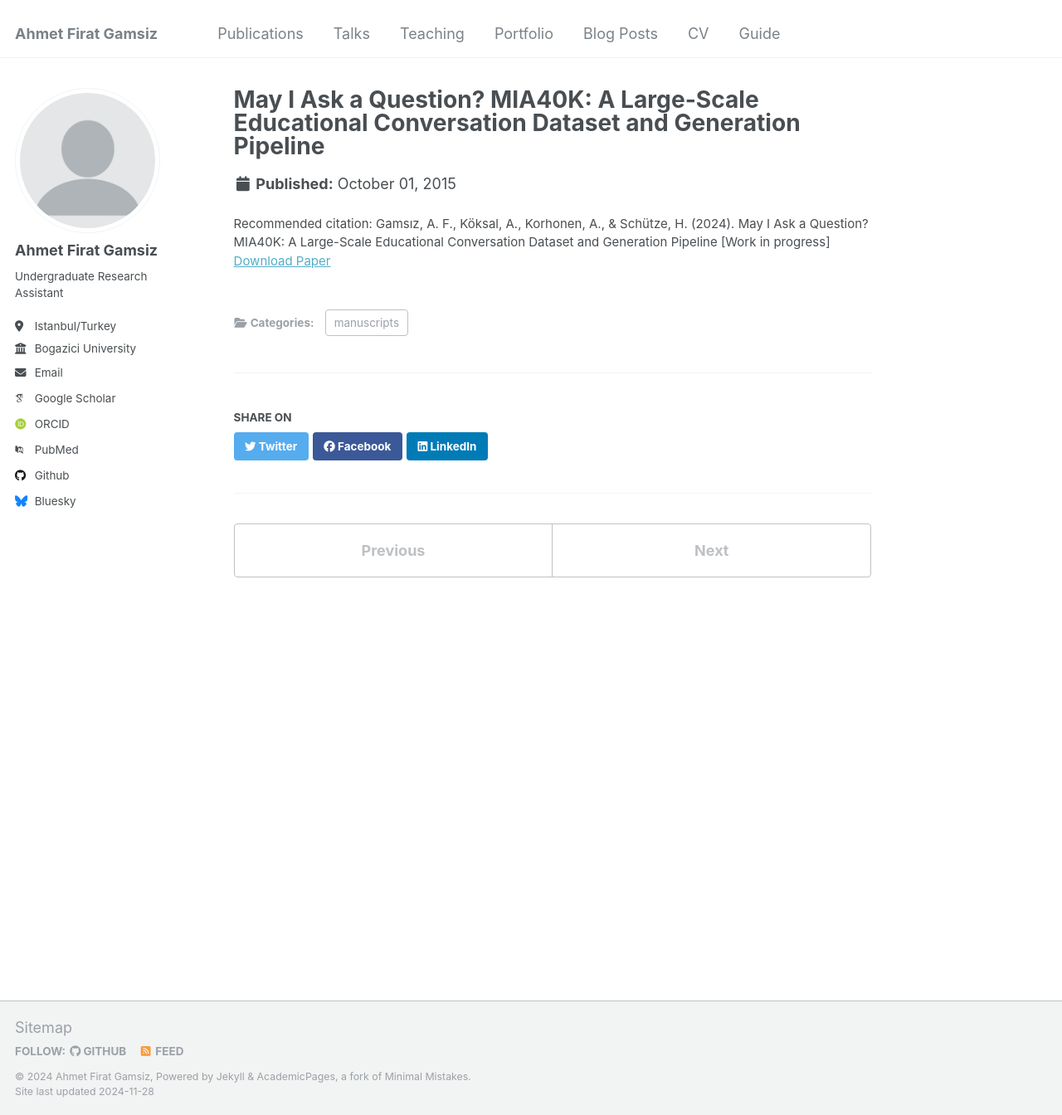
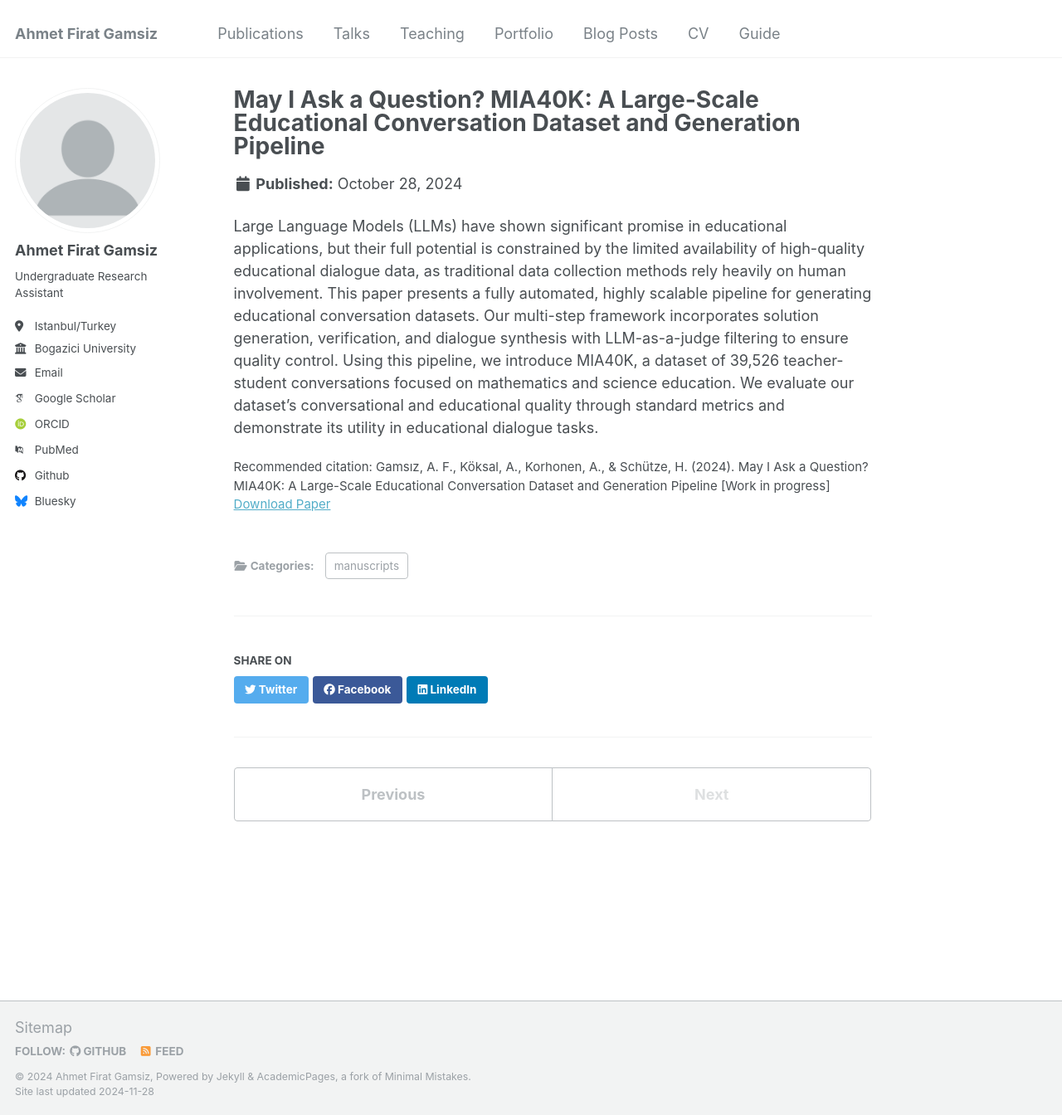
Before and after one commit to ahmetfirat23/ahmetfirat23.github.io, a Jekyll site: the page built from _publications/2015-10-01-paper-title-number-3.md, in a window 1280 px wide and 1344 px high. Shown: the whole window at 83% size. Built offline with Jekyll 4.4.1, drawn with Linux system fonts in a browser that asks for light colours; some web fonts are replaced.

Commit message:
Update 2015-10-01-paper-title-number-3.md

```diff
--- a/_publications/2015-10-01-paper-title-number-3.md
+++ b/_publications/2015-10-01-paper-title-number-3.md
@@ -1,11 +1,11 @@
 ---
-title: "May I Ask a Question?
-MIA40K: A Large-Scale Educational Conversation
-Dataset and Generation Pipeline"
+title: "May I Ask a Question? MIA40K: A Large-Scale Educational Conversation Dataset and Generation Pipeline"
 collection: publications
 category: manuscripts
 permalink: /publication/MIA
-
+date: 2024-10-28
 paperurl: 'https://drive.google.com/file/d/1TppLeLEbpF4szeaQcZw5cfxC6GtJq_WU/view?usp=sharing'
 citation: 'Gamsız, A. F., Köksal, A., Korhonen, A., & Schütze, H. (2024). May I Ask a Question? MIA40K: A Large-Scale Educational Conversation Dataset and Generation Pipeline [Work in progress]'
 ---
+
+Large Language Models (LLMs) have shown significant promise in educational applications, but their full potential is constrained by the limited availability of high-quality educational dialogue data, as traditional data collection methods rely heavily on human involvement. This paper presents a fully automated, highly scalable pipeline for generating educational conversation datasets. Our multi-step framework incorporates solution generation, verification, and dialogue synthesis with LLM-as-a-judge filtering to ensure quality control. Using this pipeline, we introduce MIA40K, a dataset of 39,526 teacher-student conversations focused on mathematics and science education. We evaluate our dataset’s conversational and educational quality through standard metrics and demonstrate its utility in educational dialogue tasks.
```
